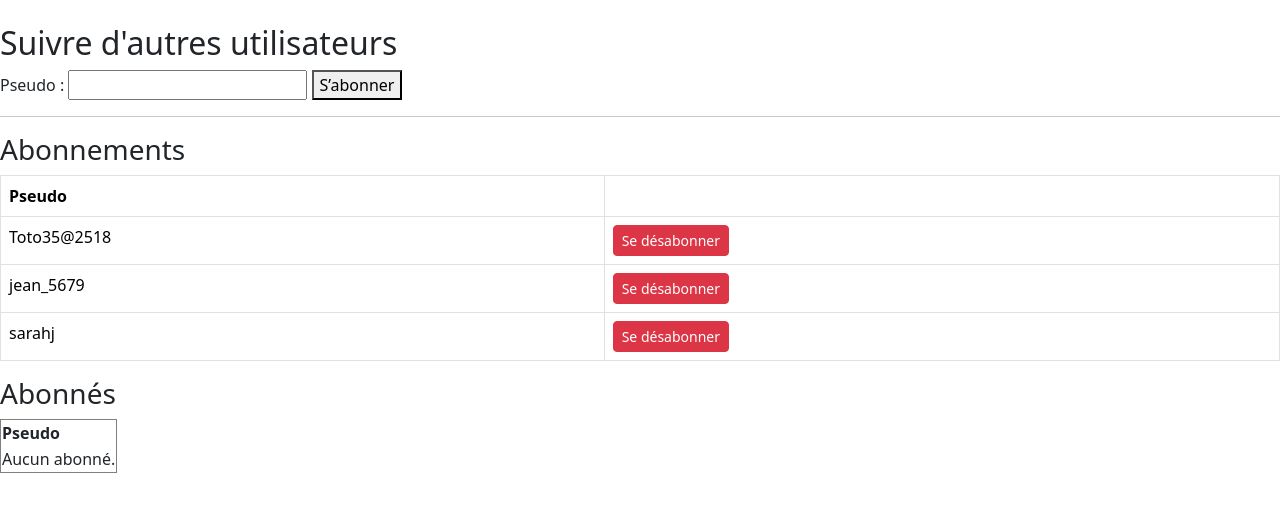
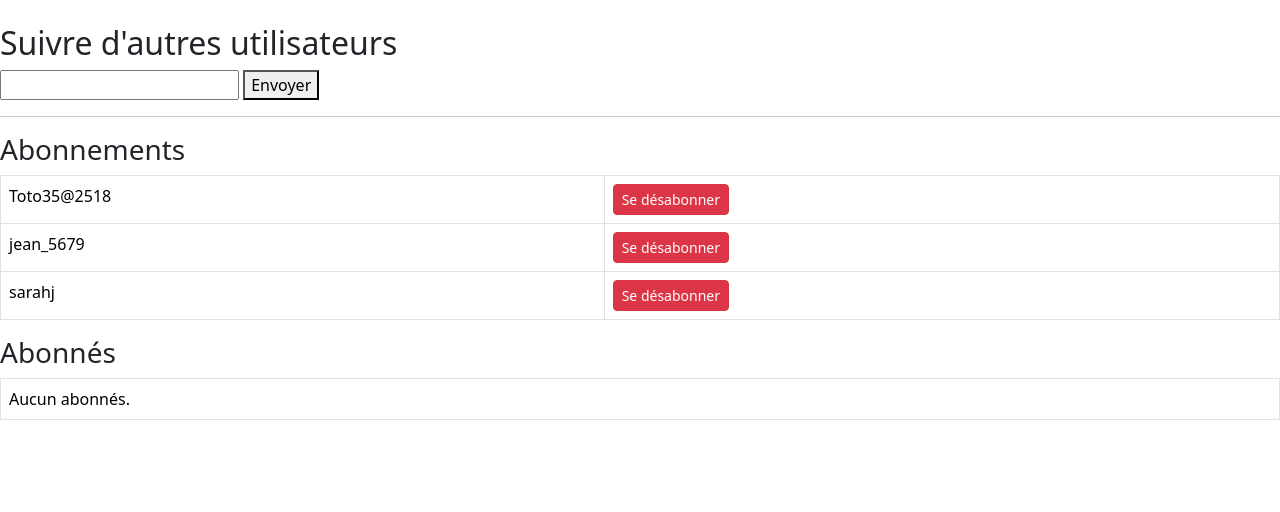
Before and after one commit to Laureopen/Projet9, a Django app: page /reviews/abonnements/ in a window 1280 px wide. Shown: the part 56-568 px from the top of the page. Run offline with Django 5.2, Linux system fonts and the light colour scheme; a user stored in the database is signed in; data comes from the database, SQL or seed files in the repository; both versions use the stored data as it was after the commit.

Commit message:
Mise à jour Django

```diff
--- a/templates/reviews/subscriptions.html
+++ b/templates/reviews/subscriptions.html
@@ -33,19 +33,16 @@
 
     <form method="post">
         {% csrf_token %}
-        <label for="username">Pseudo :</label>
+
         <input type="text" name="username" id="username" required>
-        <button type="submit">S’abonner</button>
+        <button type="submit">Envoyer</button>
     </form>
 
     <hr>
 
     <h3>Abonnements</h3>
     <table class="table table-bordered">
-        <tr>
-            <th>Pseudo</th>
-            <th></th>
-        </tr>
+
         {% for follow in abonnements %}
         <tr>
             <td>{{ follow.followed_user.username }}</td>
@@ -63,18 +60,24 @@
     </table>
 
     <h3>Abonnés</h3>
-    <table border="1">
-        <tr>
-            <th>Pseudo</th>
-        </tr>
+    <table class="table table-bordered">
+
         {% for follow in abonnes %}
         <tr>
-            <td>{{ follow.user.username }}</td>
+            <td>{{ follow.followed_user.username }}</td>
+            <td>
+                <form method="post" style="display:inline;">
+                    {% csrf_token %}
+                    <input type="hidden" name="unfollow_id" value="{{ follow.followed_user.id }}">
+                    <button type="submit" class="btn btn-sm btn-danger">Bloquer</button>
+                </form>
+            </td>
         </tr>
         {% empty %}
-        <tr><td colspan="3">Aucun abonné.</td></tr>
+        <tr><td colspan="2">Aucun abonnés.</td></tr>
         {% endfor %}
     </table>
+
 </div>
 
 </body>
--- a/templates/reviews/ticket_list_flux.html
+++ b/templates/reviews/ticket_list_flux.html
@@ -25,9 +25,8 @@
     </div>
 </nav>
 <div class="form-container">
-    <h2>Liste des tickets</h2>
-    <a href="{% url 'create_ticket' %}" class="btn btn-success">
-        Créer un ticket
+    <h2>Flux</h2>
+    <a href="{% url 'create_ticket' %}" class="btn btn-success"> Demander une critique
     </a>
     {% for ticket in tickets %}
             {% if ticket.ordered_review_set.all|length == 0 %}
```
Also changed, not shown: templates/reviews/create_ticket.html (+6 -6 lines), db.sqlite3, static/style.css (line endings or trailing spaces).
